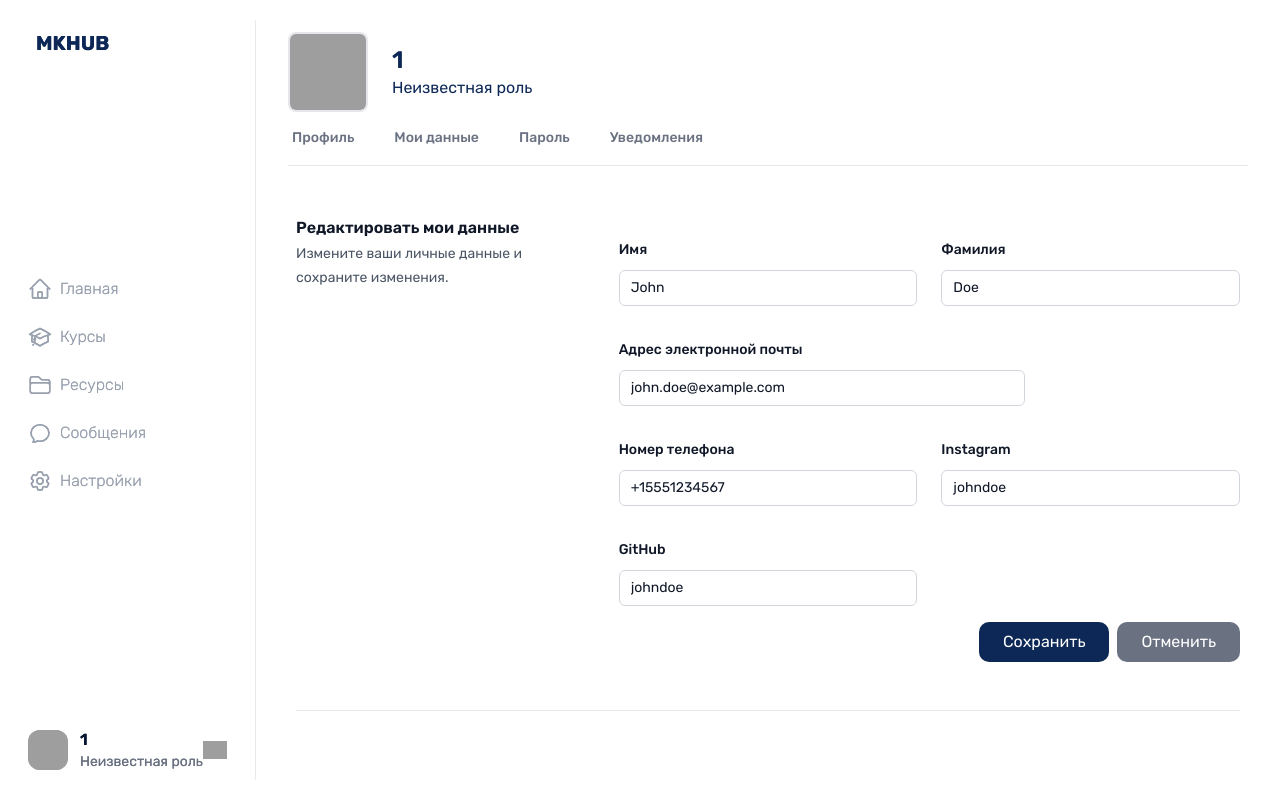
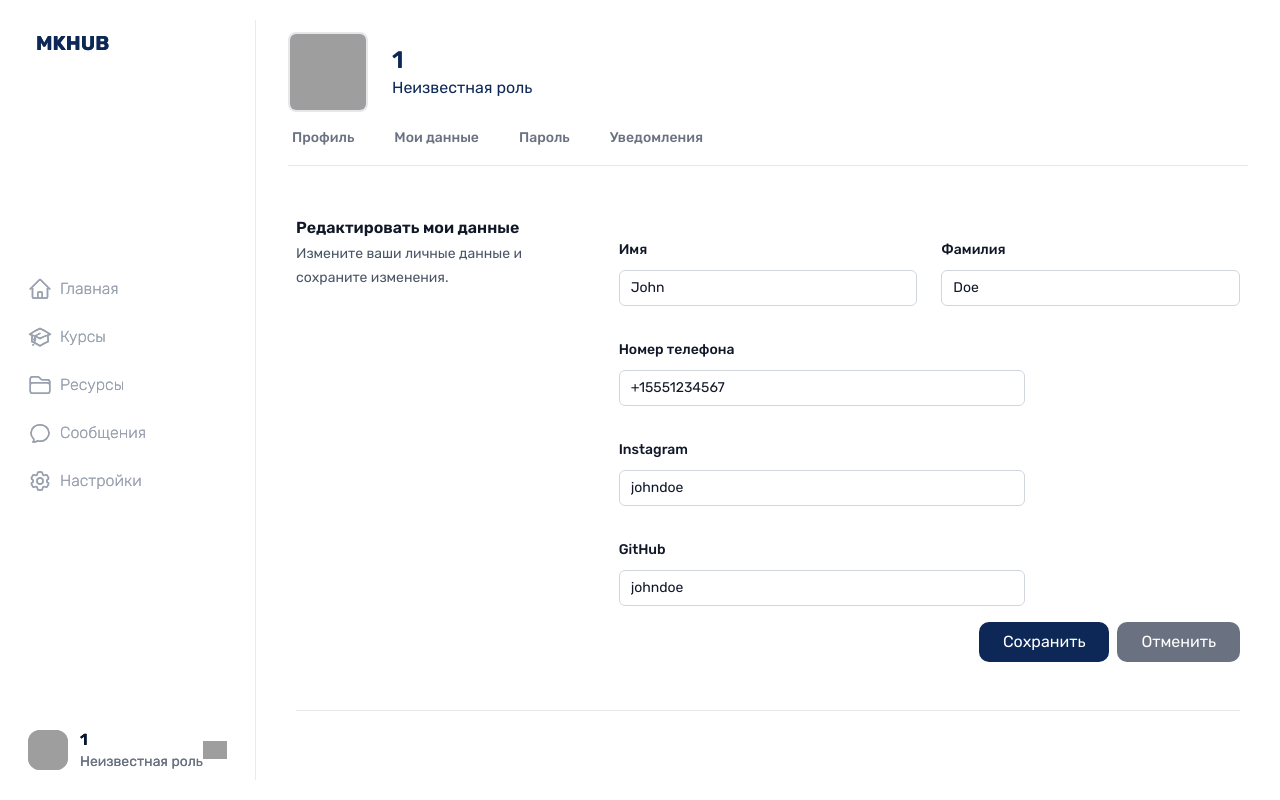
Before and after one commit to kkk-6216/mkhub, a Vue app in the folder frontend/: page /my-details/edit in a window 1280 px wide. Built offline with nearby package versions, Linux system fonts and the light colour scheme; sample sign-in values are in the browser's storage; grey boxes are pictures that could not be loaded.

Commit message:
Исключила возможность удаления email

```diff
--- a/frontend/src/pages/profile/EditMyDetails.vue
+++ b/frontend/src/pages/profile/EditMyDetails.vue
@@ -25,13 +25,6 @@
         </div>
 
         <div class="sm:col-span-4">
-          <label for="email" class="block text-sm/6 font-medium text-gray-900">Адрес электронной почты</label>
-          <div class="mt-2">
-            <input id="email" name="email" type="email" v-model="email" autocomplete="email" class="block w-full rounded-md bg-white px-3 py-1.5 text-base text-gray-900 outline-1 -outline-offset-1 outline-gray-300 placeholder:text-gray-400 focus:outline-2 focus:-outline-offset-2 focus:outline-indigo-600 sm:text-sm/6" />
-          </div>
-        </div>
-
-        <div class="sm:col-span-3">
           <label for="phone-number" class="block text-sm/6 font-medium text-gray-900">Номер телефона</label>
           <div class="mt-2">
             <input type="tel" name="phone-number" id="phone-number" v-model="phoneNumber" autocomplete="tel" class="block w-full rounded-md bg-white px-3 py-1.5 text-base text-gray-900 outline-1 -outline-offset-1 outline-gray-300 placeholder:text-gray-400 focus:outline-2 focus:-outline-offset-2 focus:outline-indigo-600 sm:text-sm/6" />
@@ -39,14 +32,14 @@
         </div>
 
         <!-- Instagram moved below phone number, taking 3 columns -->
-        <div class="sm:col-span-3">
+        <div class="sm:col-span-4">
           <label for="instagram" class="block text-sm/6 font-medium text-gray-900">Instagram</label>
           <div class="mt-2">
             <input type="text" name="instagram" id="instagram" v-model="instagram" class="block w-full rounded-md bg-white px-3 py-1.5 text-base text-gray-900 outline-1 -outline-offset-1 outline-gray-300 placeholder:text-gray-400 focus:outline-2 focus:-outline-offset-2 focus:outline-indigo-600 sm:text-sm/6" />
           </div>
         </div>
 
-        <div class="sm:col-span-3">
+        <div class="sm:col-span-4">
           <label for="github" class="block text-sm/6 font-medium text-gray-900">GitHub</label>
           <div class="mt-2">
             <input type="text" name="github" id="github" v-model="github" autocomplete="github" class="block w-full rounded-md bg-white px-3 py-1.5 text-base text-gray-900 outline-1 -outline-offset-1 outline-gray-300 placeholder:text-gray-400 focus:outline-2 focus:-outline-offset-2 focus:outline-indigo-600 sm:text-sm/6" />
@@ -76,7 +69,6 @@ export default {
     return {
       firstName: '',
       lastName: '',
-      email: '',
       phoneNumber: '',
       instagram: '',
       github: '',
@@ -87,7 +79,6 @@ export default {
     setTimeout(() => {
       this.firstName = 'John';
       this.lastName = 'Doe';
-      this.email = 'john.doe@example.com';
       this.phoneNumber = '+15551234567';
       this.instagram = 'johndoe';
       this.github = 'johndoe';
@@ -99,7 +90,6 @@ export default {
       console.log('Saving changes:', {
         firstName: this.firstName,
         lastName: this.lastName,
-        email: this.email,
         phoneNumber: this.phoneNumber,
         instagram: this.instagram,
         github: this.github,
```
